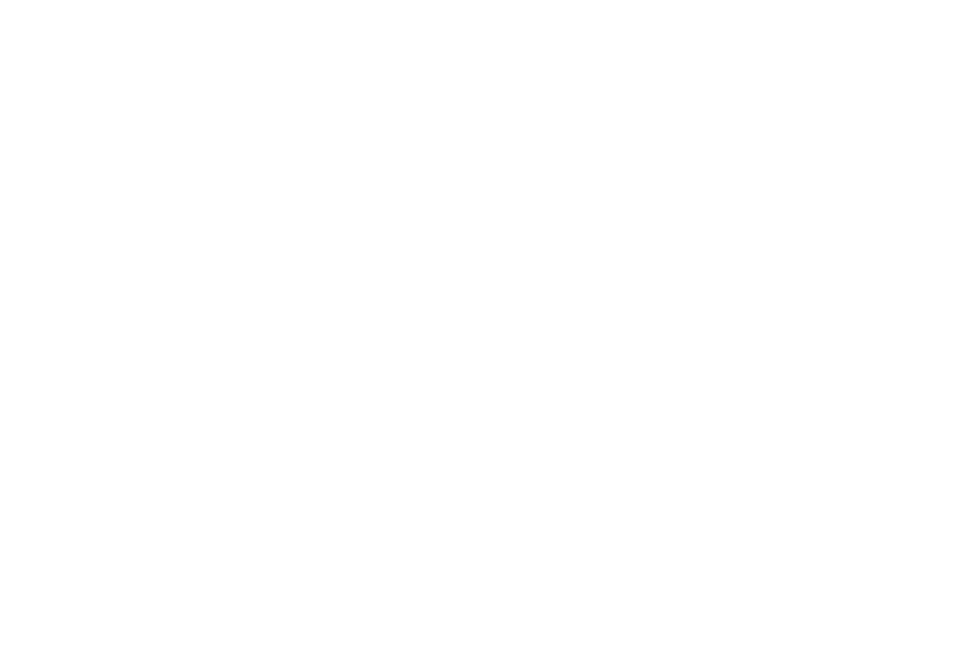
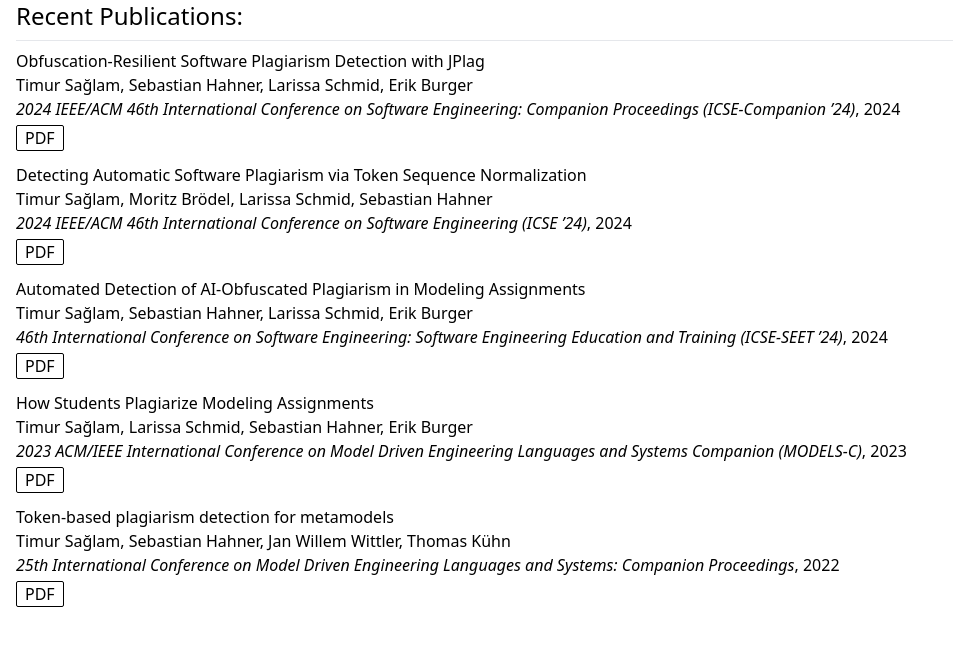
Before and after one commit to jplag/MinimalLandingPage, a Vue app: page / in a window 1280 px wide. Shown: the top 646 px of the page, without its empty margins (0-953 px from the left). Built offline with nearby package versions, Linux system fonts and the light colour scheme.

Commit message:
add publication links

```diff
--- a/src/App.vue
+++ b/src/App.vue
@@ -1,3 +1,9 @@
-<template></template>
+<template>
+  <main>
+    <PublicationsSection />
+  </main>
+</template>
 
-<script setup lang="ts"></script>
+<script setup lang="ts">
+import PublicationsSection from './components/PublicationsSection.vue';
+</script>
--- /dev/null
+++ b/src/components/PublicationLinkComponent.vue
@@ -0,0 +1,29 @@
+<template>
+  <div>
+    <a
+    :href="publicationLink.url"
+    class="font-light"
+  >
+    <b>{{ publicationLink.title }}</b> <br />
+    {{ publicationLink.authors.join(', ') }} <br />
+    <i>{{ publicationLink.venue }}</i>, {{ publicationLink.year }} <br />
+    <button class="border rounded-sm border-black px-2 mt-1">
+      PDF
+    </button>
+  </a>
+  </div>
+
+
+</template>
+
+<script setup lang="ts">
+import type { PublicationsLink } from '@/model/publicationsLink'
+import type { PropType } from 'vue'
+
+defineProps({
+  publicationLink: {
+    type: Object as PropType<PublicationsLink>,
+    required: true
+  }
+})
+</script>
--- /dev/null
+++ b/src/components/PublicationsSection.vue
@@ -0,0 +1,60 @@
+<template>
+  <section class="px-4">
+    <h2 class="text-2xl pb-2">Recent Publications:</h2>
+    <hr class="pb-2">
+    <p class="space-y-3">
+      <PublicationLinkComponent
+        v-for="publicationLink in publicationLinks"
+        :key="publicationLink.title"
+        :publicationLink="publicationLink"
+      />
+    </p>
+  </section>
+</template>
+
+<script setup lang="ts">
+import type { PublicationsLink } from '@/model/publicationsLink'
+import PublicationLinkComponent from './PublicationLinkComponent.vue'
+
+const publicationLinks: PublicationsLink[] = [
+  {
+    url: '',
+    title: 'Obfuscation-Resilient Software Plagiarism Detection with JPlag',
+    authors: ['Timur Sağlam', 'Sebastian Hahner', 'Larissa Schmid', 'Erik Burger'],
+    venue:
+      '2024 IEEE/ACM 46th International Conference on Software Engineering: Companion Proceedings (ICSE-Companion ’24)',
+    year: 2024
+  },
+  {
+    url: '',
+    title: 'Detecting Automatic Software Plagiarism via Token Sequence Normalization',
+    authors: ['Timur Sağlam', 'Moritz Brödel', 'Larissa Schmid', 'Sebastian Hahner'],
+    venue: '2024 IEEE/ACM 46th International Conference on Software Engineering (ICSE ’24)',
+    year: 2024
+  },
+  {
+    url: '',
+    title: 'Automated Detection of AI-Obfuscated Plagiarism in Modeling Assignments',
+    authors: ['Timur Sağlam', 'Sebastian Hahner', 'Larissa Schmid', 'Erik Burger'],
+    venue:
+      '46th International Conference on Software Engineering: Software Engineering Education and Training (ICSE-SEET ’24)',
+    year: 2024
+  },
+  {
+    url: '',
+    title: 'How Students Plagiarize Modeling Assignments',
+    authors: ['Timur Sağlam', 'Larissa Schmid', 'Sebastian Hahner', 'Erik Burger'],
+    venue:
+      '2023 ACM/IEEE International Conference on Model Driven Engineering Languages and Systems Companion (MODELS-C)',
+    year: 2023
+  },
+  {
+    url: '',
+    title: 'Token-based plagiarism detection for metamodels',
+    authors: ['Timur Sağlam', 'Sebastian Hahner', 'Jan Willem Wittler', 'Thomas Kühn'],
+    venue:
+      '25th International Conference on Model Driven Engineering Languages and Systems: Companion Proceedings',
+    year: 2022
+  }
+]
+</script>
--- /dev/null
+++ b/src/model/publicationsLink.ts
@@ -0,0 +1,7 @@
+export interface PublicationsLink {
+  url: string
+  authors: string[]
+  title: string
+  venue: string
+  year: number
+}
--- a/tailwind.config.js
+++ b/tailwind.config.js
@@ -2,7 +2,16 @@
 export default {
   content: ['./index.html', './src/**/*.{vue,js,ts,jsx,tsx}'],
   theme: {
-    extend: {}
+    extend: {
+      colors: {
+        'link': {
+          DEFAULT: '#0077FF',
+          hover: '#00A0E0',
+          visited: '#551A8B',
+          clicked: '#6C757D'
+        }
+      }
+    }
   },
   plugins: []
 }
```
